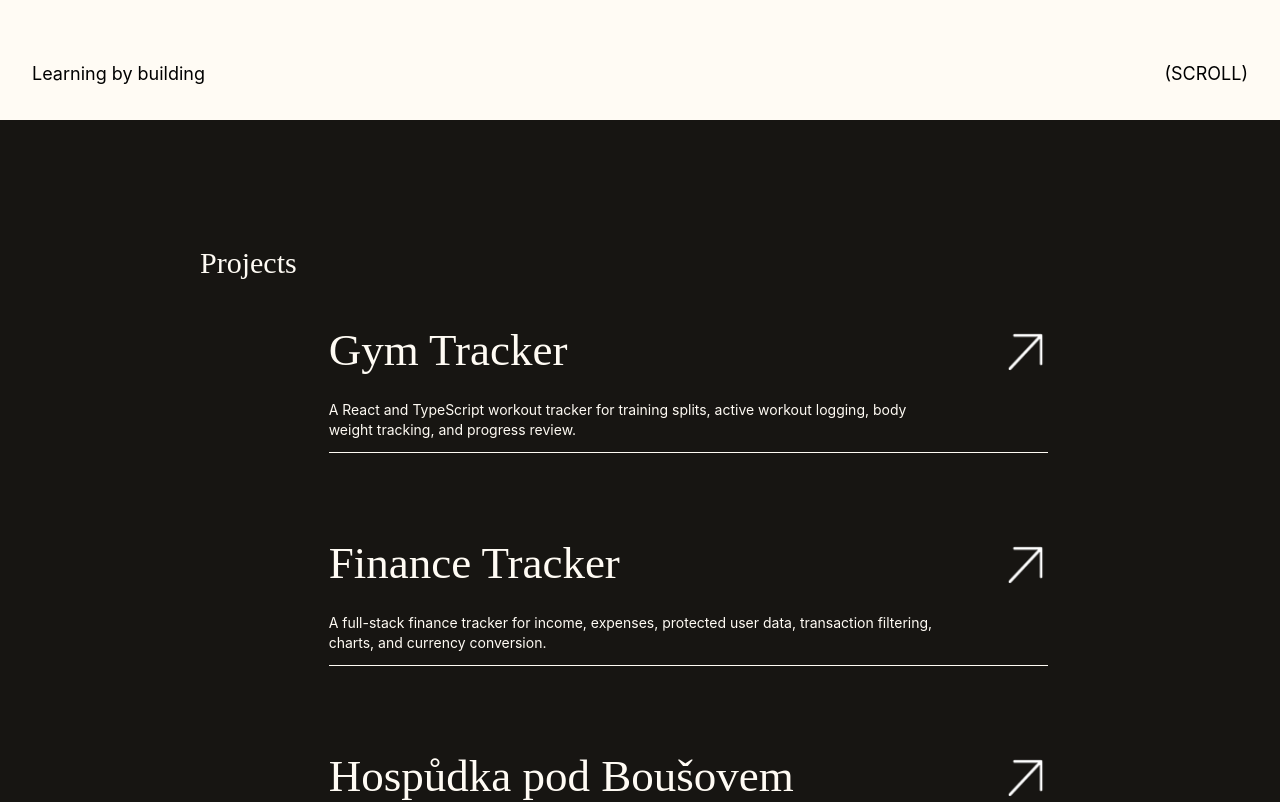
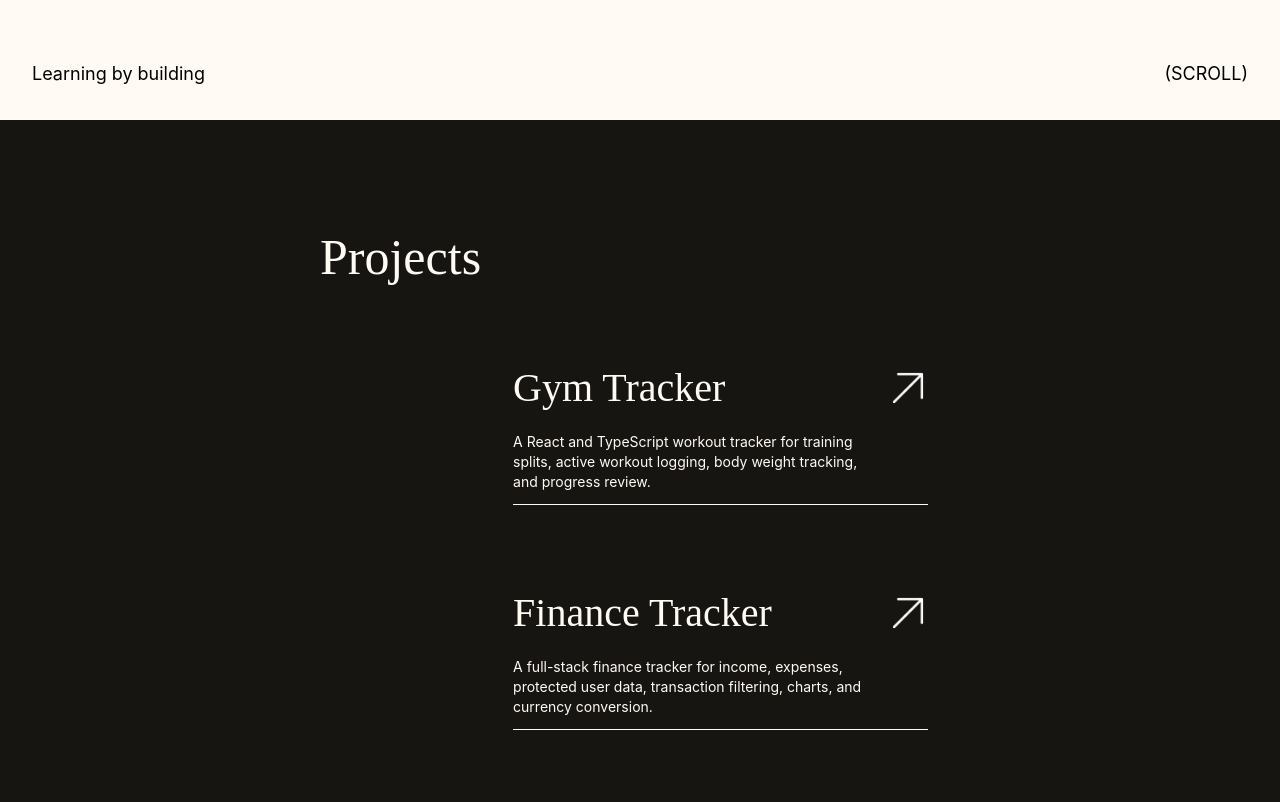
Before and after one commit to Luan2118/portfolio-v2, a React (Vite) app: page / in a window 1280 px wide. Shown: the part 680-1482 px from the top of the page. Built offline with nearby package versions, Linux system fonts and the light colour scheme.

Commit message:
style: polish projects section

```diff
--- a/src/pages/Homepage/sections/Projects/Projects.tsx
+++ b/src/pages/Homepage/sections/Projects/Projects.tsx
@@ -3,12 +3,12 @@ import ProjectCard from "./components/ProjectCard";
 
 function Projects() {
   return (
-    <div id="projects" className="bg-[#171512] text-[#FFFBF4] h-dvh flex flex-col py-20 px-5 xs:px-15 sm:px-20  md:flex-row lg:px-50 lg:py-30 ">
+    <div id="projects" className="bg-[#171512] text-[#FFFBF4] h-dvh flex flex-col py-18 px-5 xs:px-15 sm:px-20  md:flex-row lg:px-50 lg:py-25 xl:px-80">
 
-      <p className="text-[clamp(15px,7vw,30px)] leading-non font-[Judson] ">Projects</p>
+      <p className="text-[clamp(20px,7vw,50px)] leading-non font-[Judson] ">Projects</p>
 
 
-      <div className="flex flex-col mx-auto px-4 py-6 " >
+      <div className="flex flex-col mx-auto px-4 py-6 mt-15" >
         <ProjectCard name="Gym Tracker"  description="A React and TypeScript workout tracker for training splits, active workout logging, body weight tracking, and progress review."/>
 
         <ProjectCard name="Finance Tracker"  description="A full-stack finance tracker for income, expenses, protected user data, transaction filtering, charts, and currency conversion."/>
--- a/src/pages/Homepage/sections/Projects/components/ProjectCard.tsx
+++ b/src/pages/Homepage/sections/Projects/components/ProjectCard.tsx
@@ -14,10 +14,10 @@ function ProjectCard({ name, description }: ProjectCardProps) {
     name === 'Hospůdka pod Boušovem' ? '/hospudka-pod-bousovem' : '/'
 
   return (
-    <Link to={link} className="flex flex-col  md:mt-10 px-4 py-6 text-start" >
+    <Link to={link} className="flex flex-col  xl:mt-10 px-4 py-6 text-start" >
       <div className="flex justify-between">
-        <p className="text-[clamp(20px,4vw,45px)] leading-none font-[Judson] ">{name}</p>
-        <img className="w-[clamp(25px,4vw,45px)] h-[clamp(25px,4vw,48px)]" src={projectsArrow} alt="" />
+        <p className="text-[clamp(20px,4vw,40px)] leading-none font-[Judson] ">{name}</p>
+        <img className="w-[clamp(25px,4vw,40px)] h-[clamp(25px,4vw,40px)] ml-10" src={projectsArrow} alt="" />
       </div>
 
       <div className="mt-6">
```
